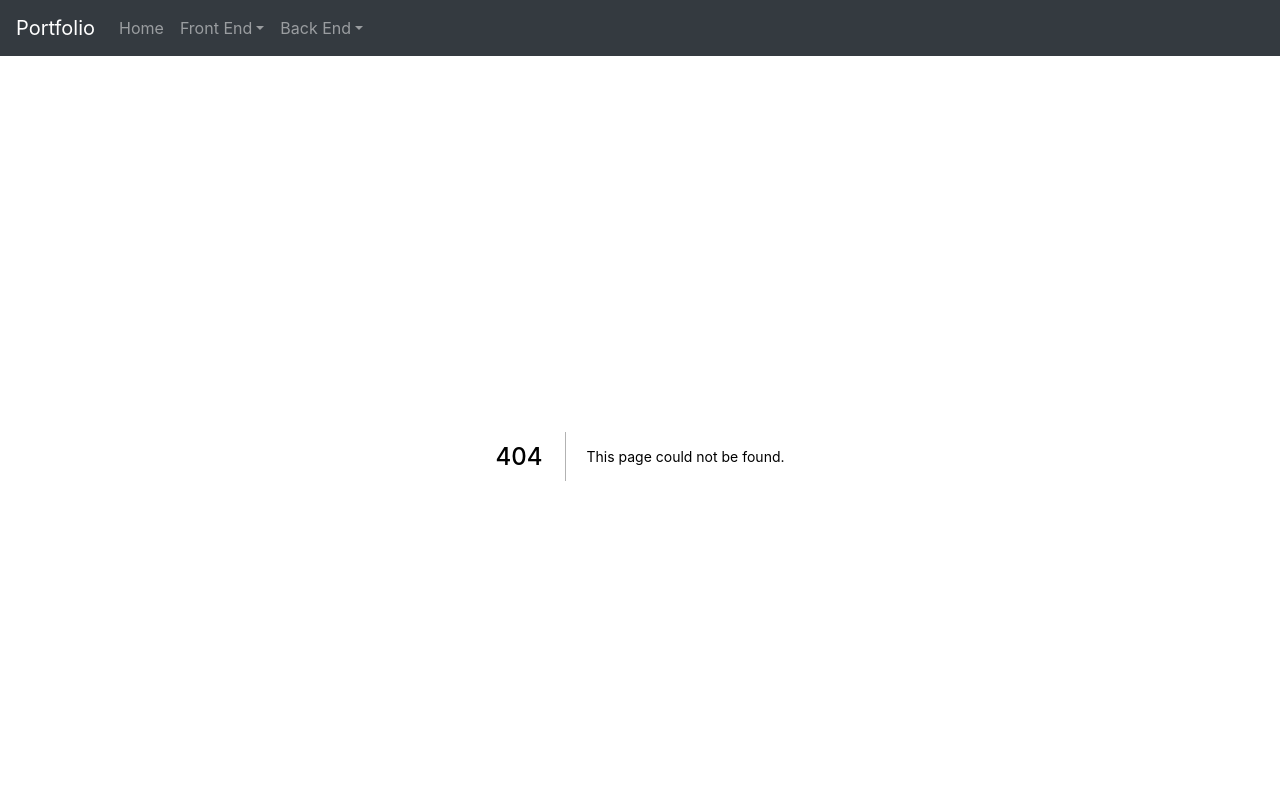
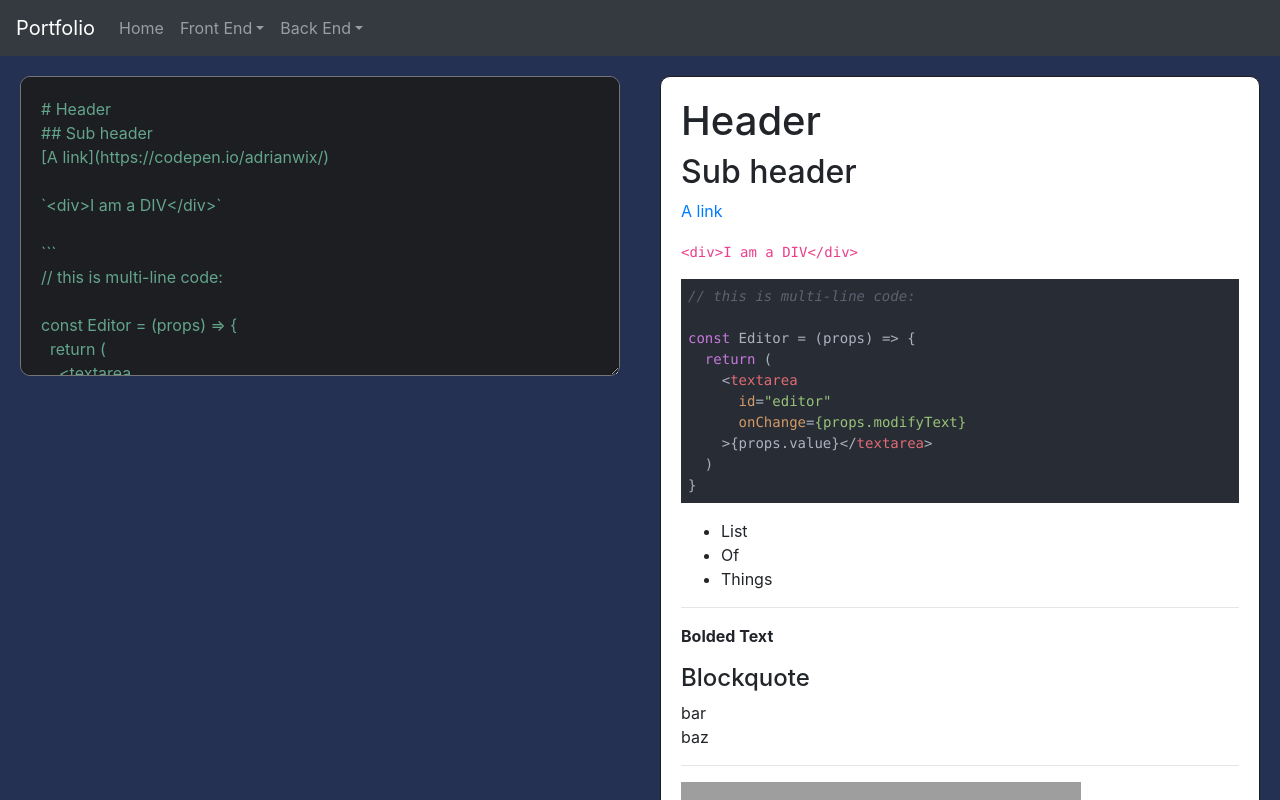
Before and after one commit to adrianwix/portfolio, a Next.js app: page /markdown-previewer in a window 1280 px wide. Before the commit this address had no page. Shown: the top 800 px of the page. Built offline with nearby package versions, Linux system fonts and the light colour scheme; grey boxes are pictures that could not be loaded.

Commit message:
FCC Markdown Previewer

```diff
--- a/components/Header.jsx
+++ b/components/Header.jsx
@@ -22,6 +22,9 @@ export default function Header() {
 							</Link>
 							<Link href="/calculator">
 								<a className="dropdown-item">Calculator</a>
+							</Link>
+							<Link href="/markdown-previewer">
+								<a className="dropdown-item">Markdown Previewer</a>
 							</Link>
 						</NavDropdown>
 						<NavDropdown title="Back End" id="basic-nav-dropdown">
--- /dev/null
+++ b/components/markdownPreviewer/Editor.tsx
@@ -0,0 +1,10 @@
+import React from 'react'
+import { EditorProps } from 'types/markdownPreviewer/EditorTypes'
+
+const Editor: React.FC<EditorProps> = props => {
+	return (
+		<textarea id="editor" value={props.value} onChange={props.modifyText}/>
+	)
+}
+
+export default Editor
--- /dev/null
+++ b/components/markdownPreviewer/Preview.tsx
@@ -0,0 +1,8 @@
+import React from 'react'
+import { PreviewProps } from 'types/markdownPreviewer/PreviewTypes'
+
+const Preview: React.FC<PreviewProps> = props => {
+	return <div id="preview" dangerouslySetInnerHTML={props.marked}/>
+}
+
+export default Preview
--- a/package.json
+++ b/package.json
@@ -20,12 +20,14 @@
 		"bootstrap": "^4.3.1",
 		"dotenv": "^6.2.0",
 		"formik": "^1.5.7",
+      "highlight.js": "^9.15.8",
 		"jquery": "^3.4.1",
 		"koa": "^2.0.1",
 		"koa-body": "^4.1.0",
 		"koa-helmet": "^4.2.0",
 		"koa-logger": "^3.2.0",
 		"koa-router": "^7.1.0",
+      "marked": "^0.7.0",
 		"mathjs": "^6.0.2",
 		"mongodb": "^3.1.13",
 		"mongoose": "^5.4.9",
@@ -41,10 +43,12 @@
 	},
 	"devDependencies": {
 		"@types/chai": "^4.1.7",
+      "@types/highlight.js": "^9.12.3",
 		"@types/jquery": "^3.3.30",
 		"@types/koa": "^2.0.49",
 		"@types/koa-logger": "^3.1.1",
 		"@types/koa-router": "^7.0.42",
+      "@types/marked": "^0.6.5",
 		"@types/mocha": "^5.2.7",
 		"@types/node": "^12.6.3",
 		"@types/react": "^16.8.23",
--- a/pages/_app.jsx
+++ b/pages/_app.jsx
@@ -2,6 +2,7 @@ import React from 'react'
 import App, { Container } from 'next/app'
 import 'bootstrap/dist/css/bootstrap.min.css'
 import Header from '../components/Header'
+import 'styles/NextBugFix.scss'
 
 class MyApp extends App {
 	static async getInitialProps({ Component, ctx }) {
--- /dev/null
+++ b/pages/markdown-previewer.tsx
@@ -0,0 +1,69 @@
+import React, { useState, useEffect } from 'react'
+import marked from 'marked'
+import * as hljs from 'highlight.js'
+import 'styles/MarkdownPreviewer.scss'
+import 'highlight.js/styles/atom-one-dark.css'
+
+import Editor from 'components/markdownPreviewer/Editor'
+import Preview from 'components/markdownPreviewer/Preview'
+
+const renderer = new marked.Renderer()
+
+renderer.link = function(href, title, text) {
+	return `<a target="_blank" href="${href}" title="${title}">${text}</a>`
+}
+
+marked.setOptions({
+	renderer,
+	highlight: function(code) {
+		return hljs.highlightAuto(code).value
+	},
+	breaks: true,
+})
+
+const MarkdownPreviewer: React.FC = () => {
+	const [text, setText] = useState(initText)
+
+	useEffect(() => {
+		hljs.initHighlightingOnLoad()
+	})
+
+	return (
+		<div className="flex" id="app">
+			<Editor value={text} modifyText={e => setText(e.target.value)}/>
+			<Preview marked={{ __html: marked(text) }}/>
+		</div>
+	)
+}
+
+const initText = `# Header
+## Sub header
+[A link](https://codepen.io/adrianwix/)
+
+\`<div>I am a DIV</div>\`
+
+\`\`\`
+// this is multi-line code:
+
+const Editor = (props) => {
+  return (
+    <textarea
+      id="editor"
+      onChange={props.modifyText}
+    >{props.value}</textarea>
+  )
+}
+\`\`\`
+- List
+- Of
+- Things
+***
+**Bolded Text**
+> #### Blockquote
+> bar
+> baz
+---
+![React Logo w/ Text](https://goo.gl/Umyytc)
+`
+
+export default MarkdownPreviewer
--- /dev/null
+++ b/styles/MarkdownPreviewer.scss
@@ -0,0 +1,37 @@
+#app {
+  width: 100%;
+  display: flex;
+  justify-content: space-around;
+  background-color: #253152;
+  @media (max-width: 720px) {
+    flex-direction: column;
+  }
+
+  #editor {
+    width: 50%;
+    margin: 20px;
+    height: 300px;
+    padding: 20px;
+    border-radius: 10px;
+    background-color: #1d1e22;
+    color: #63a58a;
+    flex: 1 1 auto;
+    @media (max-width: 720px) {
+      width: auto;
+    }
+  }
+
+  #preview {
+    width: 50%;
+    margin: 20px;
+    border: 1px solid #1D1E22;
+    min-height: 300px;
+    background-color: white;
+    padding: 20px;
+    border-radius: 10px;
+    flex: 1 1 auto;
+    @media (max-width: 720px) {
+      width: auto;
+    }
+  }
+}
--- /dev/null
+++ b/types/markdownPreviewer/EditorTypes.ts
@@ -0,0 +1,10 @@
+import * as React from 'react'
+
+export interface EditorProps {
+	value: string;
+	modifyText: ModifyText;
+}
+
+export type ModifyText = {
+	(e: React.ChangeEvent<HTMLTextAreaElement>): void;
+};
--- /dev/null
+++ b/types/markdownPreviewer/PreviewTypes.ts
@@ -0,0 +1,3 @@
+export interface PreviewProps {
+	marked: { __html: string } | undefined;
+}
```
Also changed, not shown: styles/NextBugFix.scss (added), 1 other file (tests, documents, lock files or other folders).
